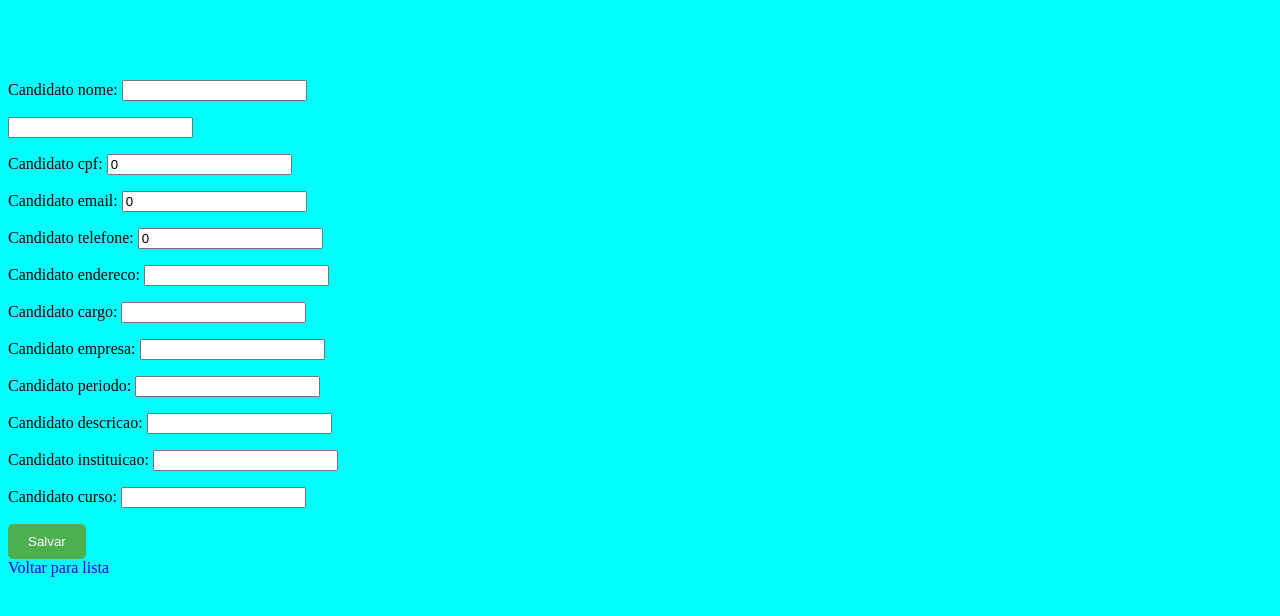
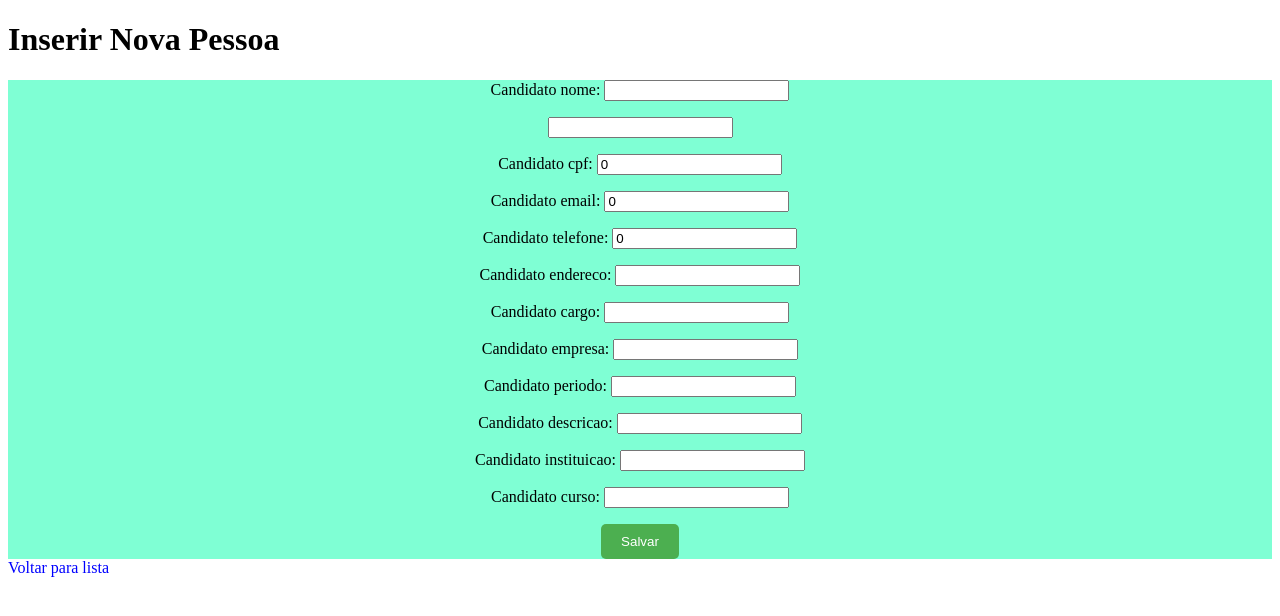
Before and after one commit to Celsolf/Projeto-Django, a Django app: page /inserir/ in a window 1280 px wide. Shown: the top 616 px of the page. Run offline with Django 5.2, Linux system fonts and the light colour scheme.

Commit message:
update style.css

```diff
--- a/api_rest/static/api_rest/css/style.css
+++ b/api_rest/static/api_rest/css/style.css
@@ -1,10 +1,10 @@
 /* style.css */
 body {
-    background-color: aqua;
+    background-color: white;
 }
 
 h1 {
-    color: aqua;
+    color: black;
 }
 
 button {
@@ -15,6 +15,10 @@ button {
     border-radius: 5px;
 }
 
+form {
+    text-align: center;
+    background-color: aquamarine;
+}
 a {
     text-decoration: none;
     color: blue;
```
